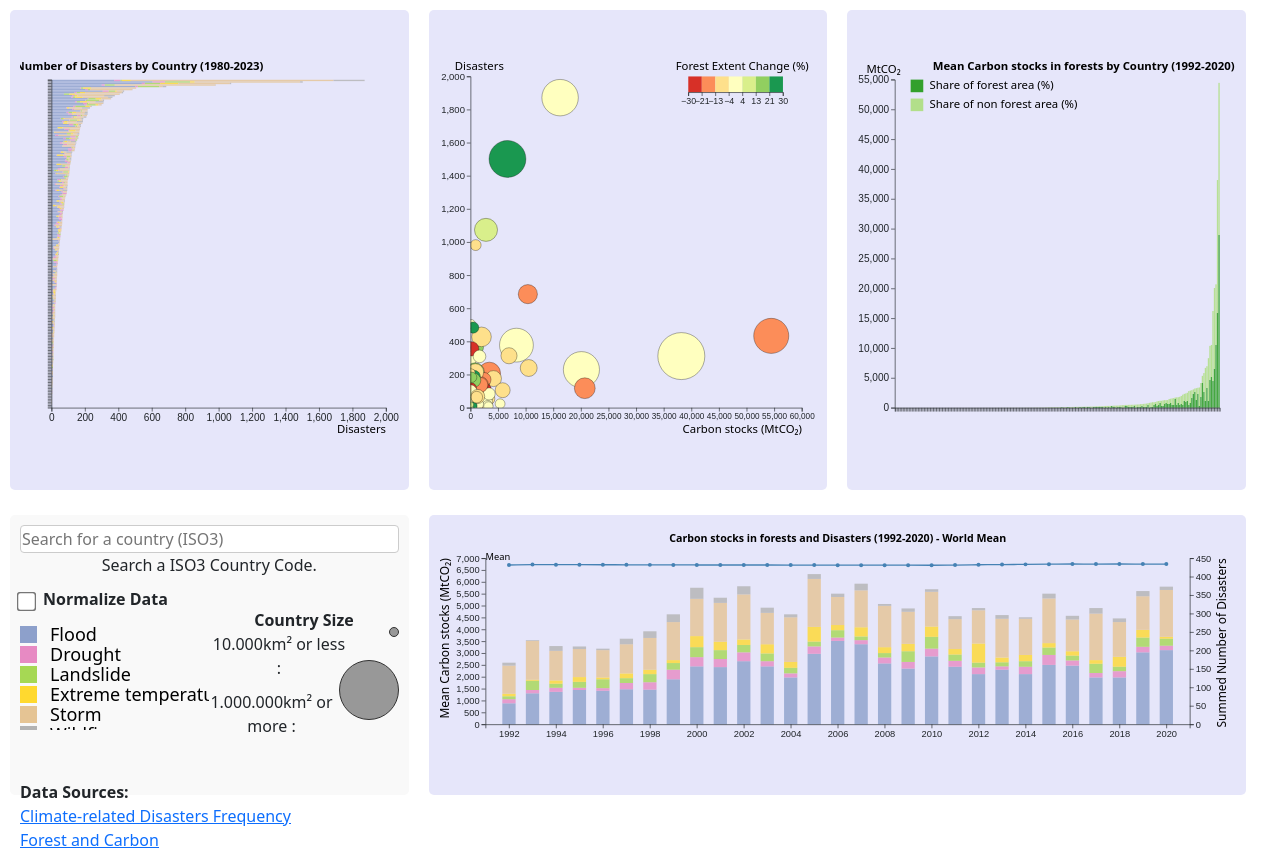
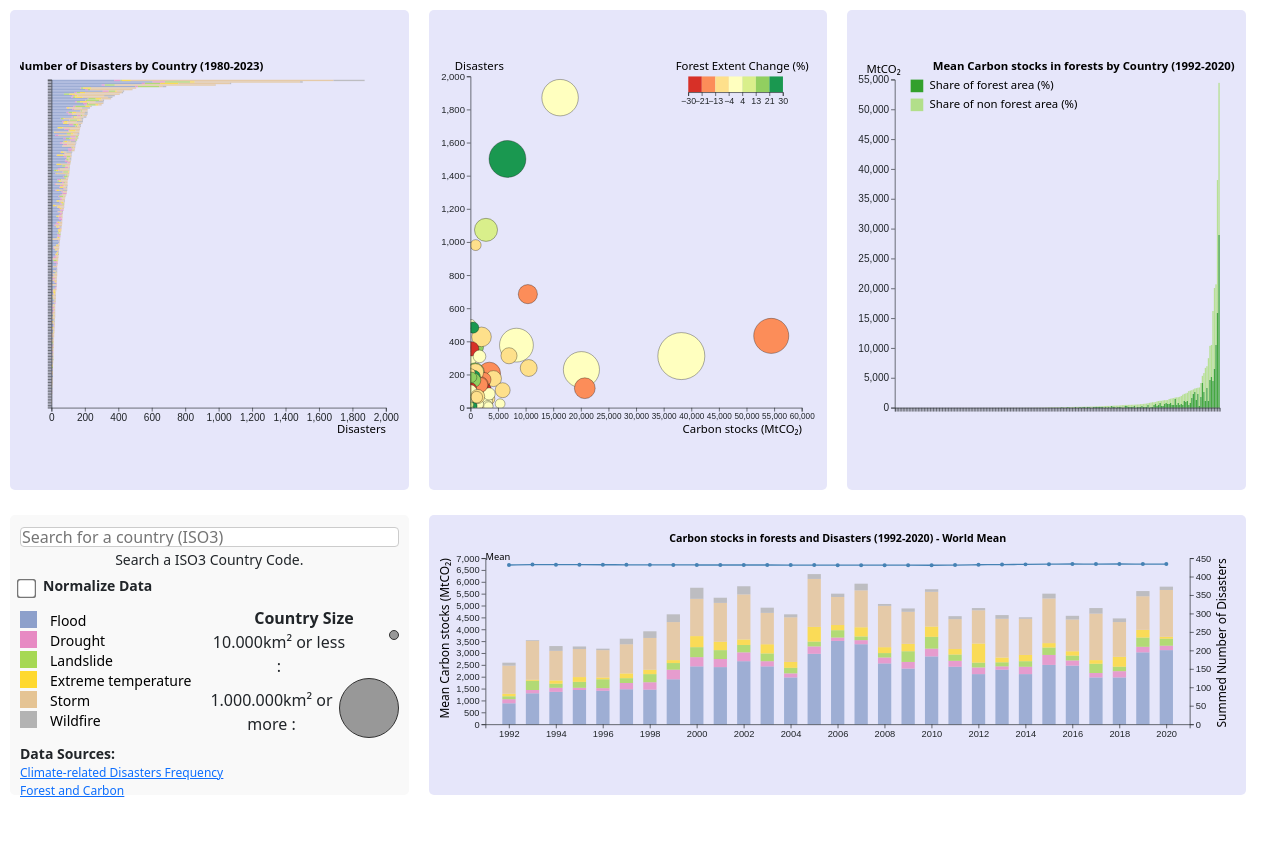
Before and after one commit to JakobUnterholzner/carbon-stocks-and-disasters, a Vue app: page / in a window 1280 px wide. After the commit the page ends 813 px from the top, so only its background shows below. Built offline with nearby package versions, Linux system fonts and the light colour scheme.

Commit message:
updated ControlPanel

```diff
--- a/src/components/ControlPanel.vue
+++ b/src/components/ControlPanel.vue
@@ -133,7 +133,7 @@ onMounted(() => {
         .attr('x', 30)
         .attr('y', 15)
         .attr('text-anchor', 'start')
-        .style('font-size', '18px')
+        .style('font-size', '14px')
         .attr('class', `legend-text-${type}`)
         .text(type);
     });
@@ -191,8 +191,8 @@ onMounted(() => {
         .style('border', '1px solid black')
         .style('border-radius', '50%')
         .style('margin-left', example.size > 15 ? '5px' : '40px') // Conditional margin
-        .style('margin-top', `-${example.size}px`)
-        .style('margin-bottom', `-${example.size}px`)
+        .style('margin-top', `-${example.size - 20}px`)
+        .style('margin-bottom', `-${example.size - 20}px`)
         .style('opacity', 0.8)
         .style('flex-shrink', '0'); // Prevent shrinking
 
@@ -244,12 +244,13 @@ onMounted(() => {
 }
 
 .search-container {
-  margin-bottom: 10px;
+  margin-bottom: 2px;
   width: 100%;
 }
 
 .search-input {
   width: 100%;
+  height: 20px;
   padding: 1px;
   font-size: 16px;
   border: 1px solid #ccc;
@@ -258,7 +259,7 @@ onMounted(() => {
 }
 
 .search-feedback {
-  font-size: 16px;
+  font-size: 14px;
 }
 
 .normalize-container {
@@ -275,7 +276,7 @@ onMounted(() => {
 }
 
 .normalize-label {
-  font-size: 16px;
+  font-size: 14px;
   font-weight: bold;
   margin-bottom: 10px;
 }
@@ -303,10 +304,10 @@ onMounted(() => {
 
 .legend-container {
   display: flex;
-  margin-top: 5px;
-  margin-bottom: 50px;
+  margin-top: 2px;
+  margin-bottom: 2px;
   width: 100%;
-  height: 40%;
+  height: 50%;
 }
 
 .legend-disasters, .legend-size {
@@ -318,19 +319,19 @@ onMounted(() => {
 }
 
 .data-sources-container {
-  margin-top: 2px;
+  margin-top: 1px;
   width: 100%;
 }
 
 .data-sources-title {
-  font-size: 16px;
-  margin-top: 2px;
+  font-size: 14px;
+  margin-top: 1px;
   font-weight: bold;
   text-align: left;
 }
 
 .data-sources {
-  font-size: 16px;
+  font-size: 12px;
   text-align: left;
   color: blue;
   text-decoration: underline;
```
